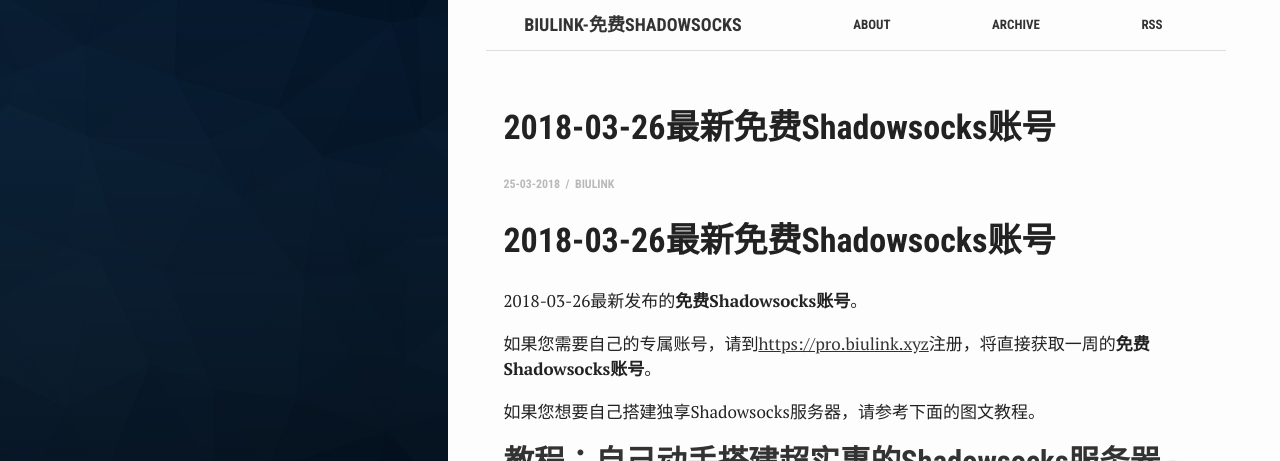
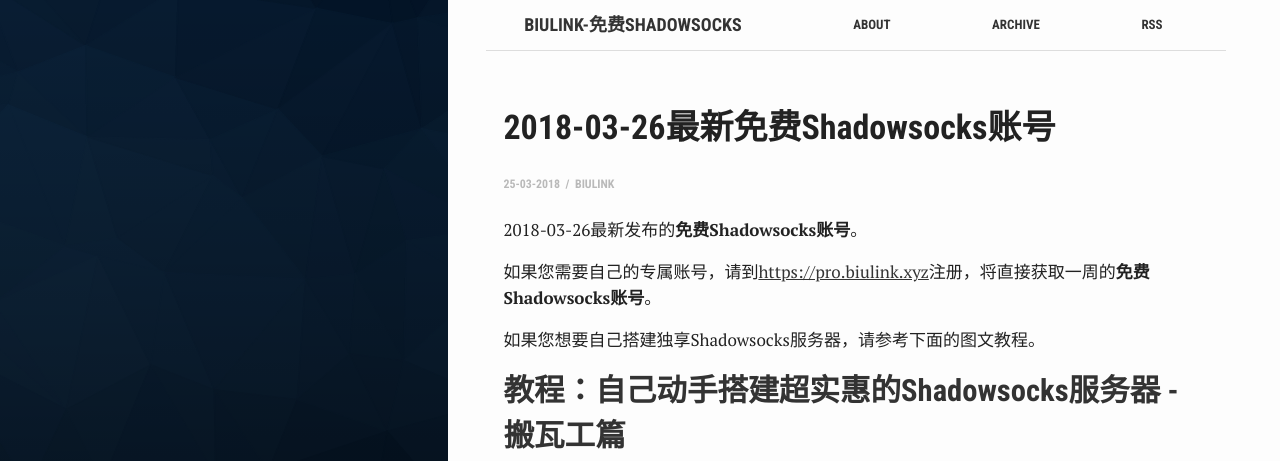
Before and after one commit to Biulink/biulink.github.io, a Jekyll site: the page built from _posts/2018-03-26-最新免费Shadowsocks账号.md, in a window 1280 px wide and 900 px high, cut to the strip 0-461 px from the top of the window. Built offline with Jekyll 4.4.1, drawn with Linux system fonts in a browser that asks for light colours.

Commit message:
Update 2018-03-26-最新免费Shadowsocks账号.md

```diff
--- a/_posts/2018-03-26-最新免费Shadowsocks账号.md
+++ b/_posts/2018-03-26-最新免费Shadowsocks账号.md
@@ -8,8 +8,6 @@
 tags: '免费Shadowsocks账号发布'
 author: biulink
 ---
-
-# 2018-03-26最新**免费Shadowsocks账号**
 
 2018-03-26最新发布的**免费Shadowsocks账号**。
 
```
